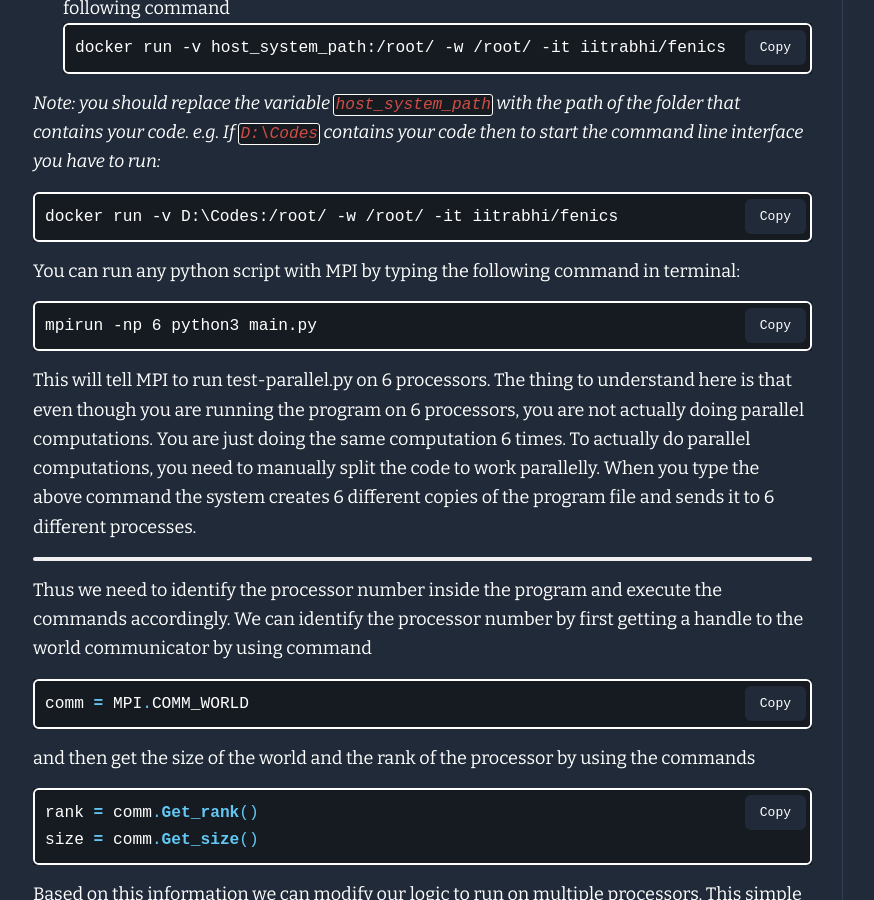
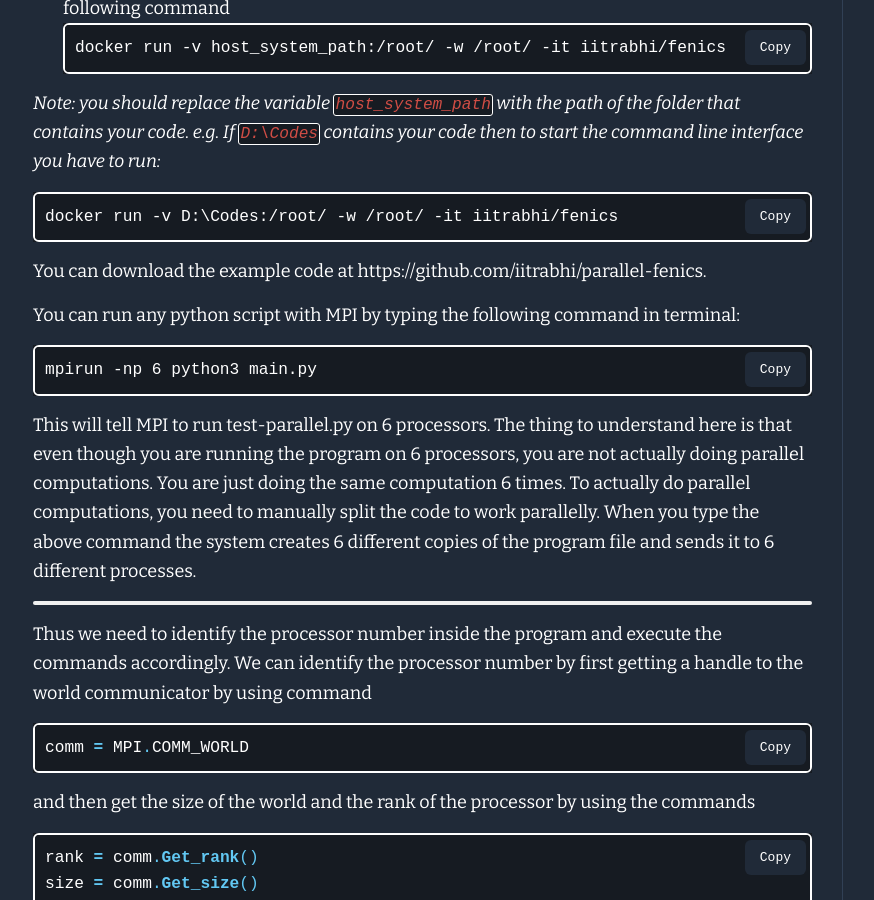
Before and after one commit to iitrabhi/iitrabhi.github.io, a Jekyll site: the page built from _posts/2023/april/2023-04-20-hpc-for-fea.md, in a window 1280 px wide and 900 px high, scrolled down 6366 px. Shown: the whole window, without its empty margins (37-911 px from the left). Built offline with Jekyll 4.4.1, drawn with Linux system fonts in a browser that asks for light colours; formulas are drawn with MathJax 3.

Commit message:
Update 2023-04-20-hpc-for-fea.md

````diff
--- a/_posts/2023/april/2023-04-20-hpc-for-fea.md
+++ b/_posts/2023/april/2023-04-20-hpc-for-fea.md
@@ -112,6 +112,8 @@ docker run -v host_system_path:/root/ -w /root/ -it iitrabhi/fenics
 ```
 docker run -v D:\Codes:/root/ -w /root/ -it iitrabhi/fenics
 ```
+
+You can download the example code at https://github.com/iitrabhi/parallel-fenics.
 
 You can run any python script with MPI by typing the following command in terminal:
 
````
